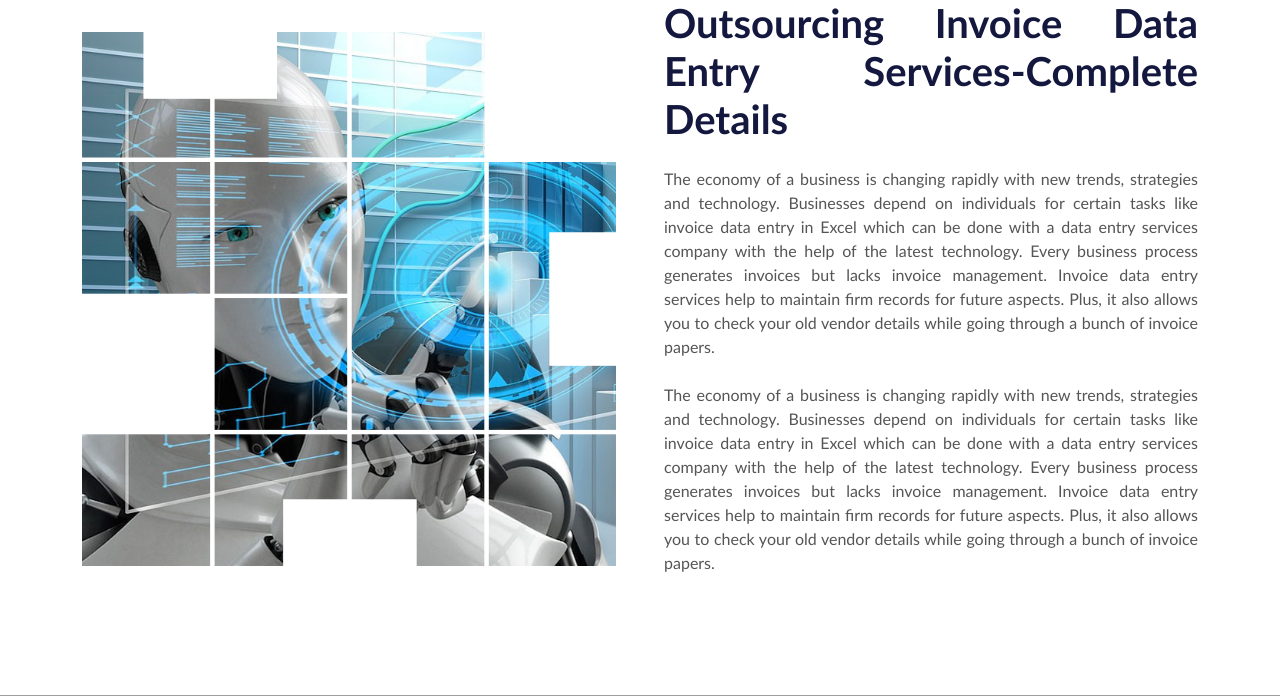
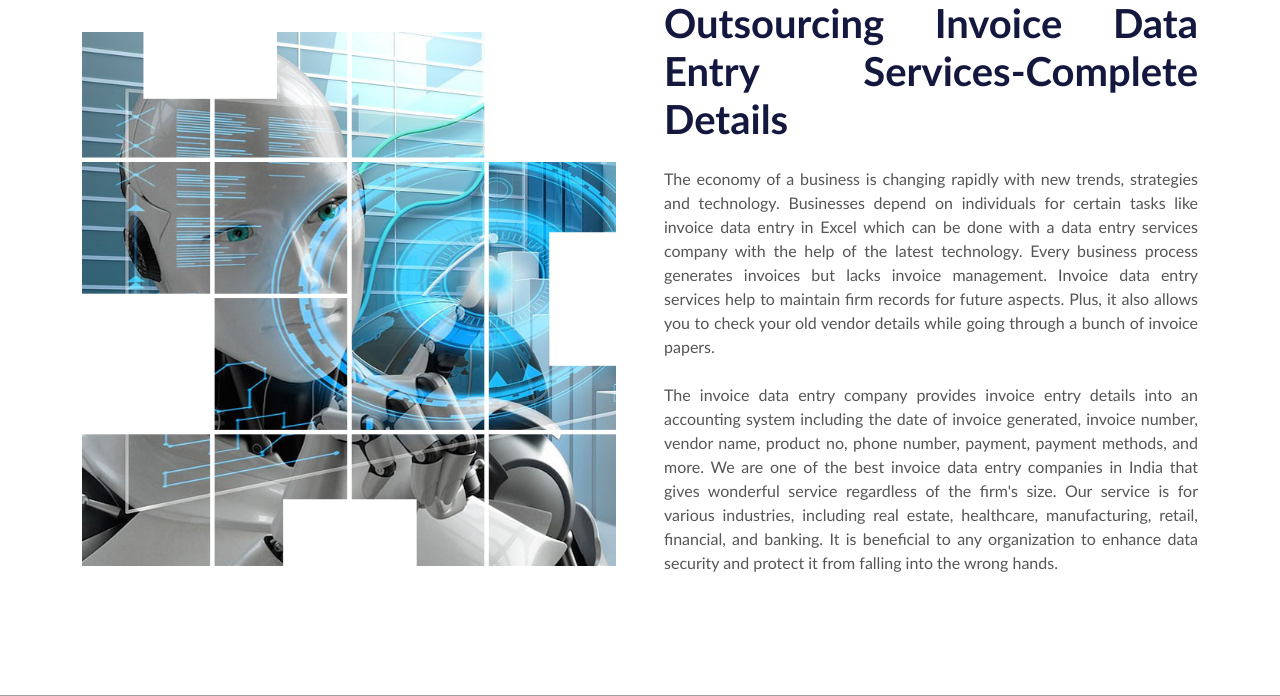
Before and after one commit to Ishitaniga/data-entry-expert, a PHP site: page /data-entry/invoice-data-entry-services.php in a window 1280 px wide. Shown: the part 446-1142 px from the top of the page. Run offline with PHP 8.4, Linux system fonts and the light colour scheme; some libraries are stand-ins or nearby versions; grey boxes are pictures that could not be loaded.

Commit message:
Changes made by udit (data-entry/accounting-data-entry-services.php data-entry/catalog-data-entry-services.php data-entry/invoice-data-entry-services.php data-entry/online-data-entry-services.php )

```diff
--- a/data-entry/catalog-data-entry-services.php
+++ b/data-entry/catalog-data-entry-services.php
@@ -158,7 +158,7 @@
                         <li>Keywords and indexes are created by the catalog data entry team for a smooth procedure.</li><br>
                         <li>Categorise the products and indexing services according to keywords.</li><br>
                         <li>Quality check of catalogue data entry services. For any error or discrepancy, our team makes changes accordingly.</li><br>
-                        <li>•	After quality checks, we deliver the entire data entry project. For this, we use a client-designated method for their convenience.</li><br>
+                        <li>After quality checks, we deliver the entire data entry project. For this, we use a client-designated method for their convenience.</li><br>
                     </ul>
                 </div>
                 <div class="col-lg-6 align-self-end text-center text-md-end wow fadeIn" data-wow-delay="0.5s">
--- a/data-entry/invoice-data-entry-services.php
+++ b/data-entry/invoice-data-entry-services.php
@@ -117,7 +117,7 @@
             </p>
 
             <p class="mb-4">
-                The economy of a business is changing rapidly with new trends, strategies and technology. Businesses depend on individuals for certain tasks like invoice data entry in Excel which can be done with a data entry services company with the help of the latest technology. Every business process generates invoices but lacks invoice management. Invoice data entry services help to maintain firm records for future aspects. Plus, it also allows you to check your old vendor details while going through a bunch of invoice papers.
+            The invoice data entry company provides invoice entry details into an accounting system including the date of invoice generated, invoice number, vendor name, product no, phone number, payment, payment methods, and more. We are one of the best invoice data entry companies in India that gives wonderful service regardless of the firm's size. Our service is for various industries, including real estate, healthcare, manufacturing, retail, financial, and banking. It is beneficial to any organization to enhance data security and protect it from falling into the wrong hands.
             </p>
           </div>
         </div>
@@ -179,7 +179,7 @@
             />
           </div>
           <div
-            class="col-lg-6 align-self-center mb-md-5 pb-md-5 wow fadeIn text-white
+            class="col-lg-6 align-self-center mb-md-5 pb-md-5 wow fadeIn custom-list mb-4 text-white
             data-wow-delay="0.5s"
           >
           <li>Sorting and indexing invoices - Our expert team quickly enters the data into the required format for further use. You can easily access the data when you need it in the future.</li>
@@ -196,7 +196,7 @@
           <br>
           <li>Bills data entry services - This is to enter all the bill transactions into the software or database so you can track it easily in the future when you require it.</li>
           <br>
-          <li>Customized invoice data entry services - Our invoice data entry in Excel is also customized and you can give your preferences and needs for invoice data entry services.</li>
+          <li>Customised invoice data entry services - Our invoice data entry in Excel is also customised and you can give your preferences and needs for invoice data entry services. </li>
           </div>
         </div>
       </div>
@@ -213,24 +213,24 @@
                 Data Entry Expert's Invoice Form Data Entry Process Flow
             </h1>
             <p class="mb-4">
-                We have online as well as offline invoice data entry options. Plus we can enter on virtual private networks (VPN). Our tried and tested invoice data entry services  workflow includes:
+                We have online as well as offline invoice data entry options. Plus, we can enter on virtual private networks (VPN). Our tried and tested invoice data entry services  workflow includes:
             </p>
            <ul class="custom-list mb-4">
-    <li>Defining invoice data entry requirements from the clients</li>
+    <li>Defining invoice data entry requirements from the clients.</li>
     <br>
     <li>Delivery of a trial project to establish quality standards if asked by the client.</li>
     <br>
-    <li>Next is to make service-level agreement terms such as pricing and scheduling with the client</li>
+    <li>Next is to make service-level agreement terms such as pricing and scheduling with the client.</li>
     <br>
-    <li>Appointment of a Project Manager and other employees for data task allocation</li>
+    <li>Appointment of a Project Manager and other employees for data task allocation.</li>
     <br>
-    <li>Invoice data entry execution after completion of data analysis and sorting</li>
+    <li>Invoice data entry execution after completion of data analysis and sorting.</li>
     <br>
-    <li>Ongoing quality check program to monitor invoice data entry accuracy</li>
+    <li>Ongoing quality check program to monitor invoice data entry accuracy.</li>
     <br>
-    <li>Make any required revisions if asked by a client</li>
+    <li>Make any required revisions if asked by a client.</li>
     <br>
-    <li>Final delivery of the data entry project via the specified method by the client</li>
+    <li>Final delivery of the data entry project via the specified method by the client.</li>
     <br>
 </ul>
 
@@ -310,9 +310,8 @@
               />
             </div>
             <div
-              class="col-lg-6 align-self-center mb-md-5 pb-md-5 wow fadeIn text-white
-              data-wow-delay="0.5s"
-            >
+              class="col-lg-6 align-self-center mb-md-5 pb-md-5 wow fadeIn text-white"
+              data-wow-delay="0.5s">
             <h4 class="text-white mb-4">
                 Benefits of Outsourcing invoice data entry services
             </h4>
@@ -342,20 +341,20 @@
         <div class="container pt-5">
           <div class="row g-5">
             <div
-              class="col-lg-6 align-self-center mb-md-5 pb-md-5 wow fadeIn text-white"
-              data-wow-delay="0.3s"
+             class="col-lg-6 align-self-center mb-md-5 pb-md-5 wow fadeIn text-white custom-list mb-4"
+            data-wow-delay="0.3s"
             >
 
             <br>
-            <li>For reducing payment cycle times we use intelligent automation-backed techniques. It helps in quick sorting and scanning of invoices from different locations to enter easily.</li>
+            <li>To reduce payment cycle times, we use intelligent automation-backed techniques.It helps in quick sorting and scanning of invoices from different locations to enter easily. </li>
             <br>
-            <li>To make your operating cost less and to cut down your cost on physical invoice processing You must hire a data entry expert team to enhance your business productivity.</li>
+            <li>To make your operating cost less and to cut down your cost on physical invoice processing You must hire a data entry expert team to enhance your business productivity. </li>
             <br>
-            <li>The next benefit of outsourcing invoice data entry to our company is that you will get easy incorporation with your system. We have automation-backed techniques to standardize all invoices for easy integration. This is also essential for easy processing and effective output.</li>
+            <li>The next benefit of outsourcing invoice data entry to our company is that you will get easy incorporation with your system. We have automation-backed techniques to standardize all invoices for easy integration. This is also essential for easy processing and effective output. </li>
             <br>
             <li>Our company also helps to build market credibility with quick and error-free payments and approvals. Plus, there is no time lag when you outsource your work to us. It will increase your reputation with your vendors in the market.</li>
             <br>
-            <li>All in all, outsource your invoice data entry service with a data entry expert and enhance your business efficiency. We better understand the importance of time and accuracy invoice data entry service.</li>
+            <p>All in all, outsource your invoice data entry service with a data entry expert and enhance your business efficiency. We better understand the importance of time and accuracy invoice data entry service.</p>
 
                 <br />
               </ul>
```
Also changed, not shown: about.php (+9 -7 lines), data-entry/accounting-data-entry-services.php (+2 -22 lines), data-entry/online-data-entry-services.php (+4 -22 lines).
